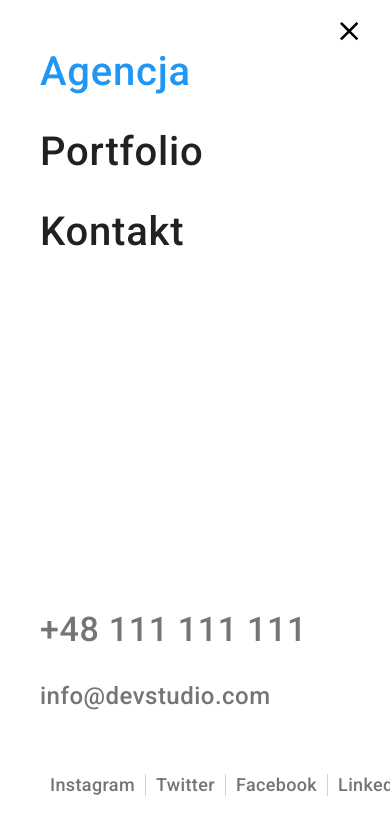
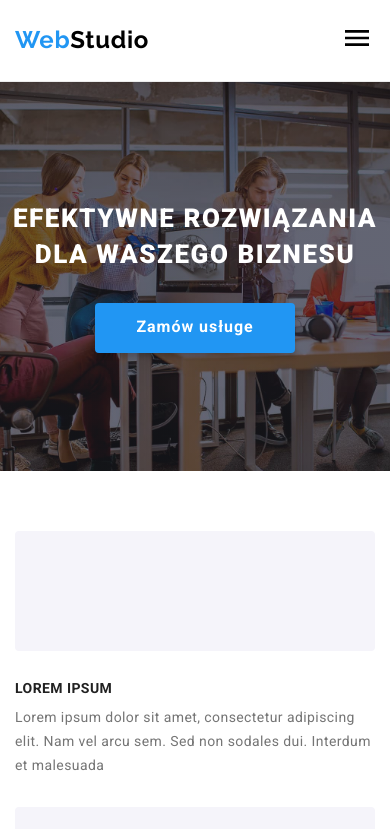
Before and after one commit to Astrix1234/goit-markup-hw-08, a plain HTML site: page index.html in a window 390 px wide. Shown: the top 829 px of the page. Drawn offline with nearby package versions, Linux system fonts and the light colour scheme.

Commit message:
is-open correction

```diff
--- a/index.html
+++ b/index.html
@@ -437,7 +437,7 @@
         </form>
       </div>
     </footer>
-    <div class="mobil-menu is-open js-menu-container" id="mobile-menu">
+    <div class="mobil-menu js-menu-container" id="mobile-menu">
       <button class="mobil-menu__menu-toggle js-close-menu">
         <svg class="mobil-menu__menu-toggle-icon" width="18.67" height="18.67">
           <use href="images/clouse.svg#icon-close"></use>
--- a/sass/components/_mobil-menu.scss
+++ b/sass/components/_mobil-menu.scss
@@ -33,13 +33,3 @@
 .is-open {
   transform: translateX(0);
 }
-@media #{$tablet} {
-  .is-open {
-    transform: translateX(100%);
-  }
-}
-@media #{$desktop} {
-  .is-open {
-    transform: translateX(100%);
-  }
-}
```
Also changed, not shown: css/main.min.css, 1 other file.
